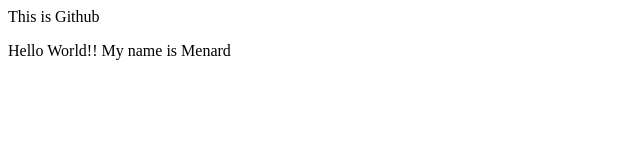
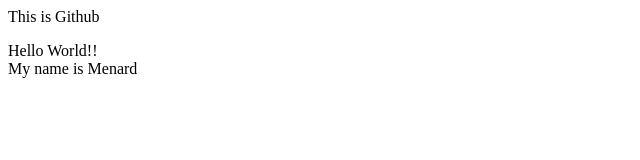
Before and after one commit to menardfamini/IT107_CaseStudy, a plain HTML site: page index.html in a window 1280 px wide. Shown: the whole page, without its empty margins (0-640 px from the left). Drawn offline with Linux system fonts and the light colour scheme.

Commit message:
Add line break after 'Hello World!!'

```diff
--- a/index.html
+++ b/index.html
@@ -3,7 +3,7 @@
 <body>
 
 <p>
-  Hello World!!
+  Hello World!! <br>
   My name is Menard
 </p>
 
```
